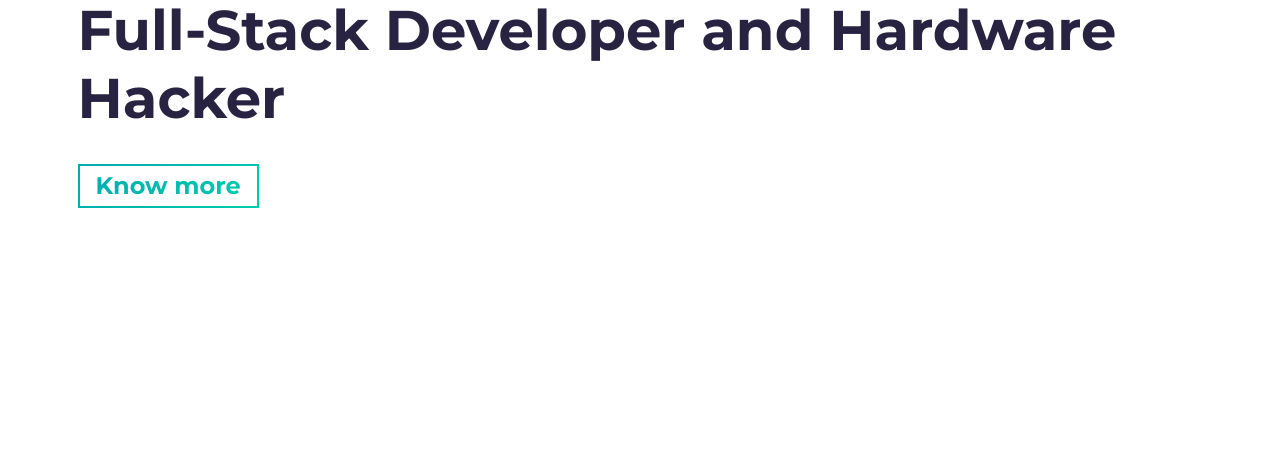
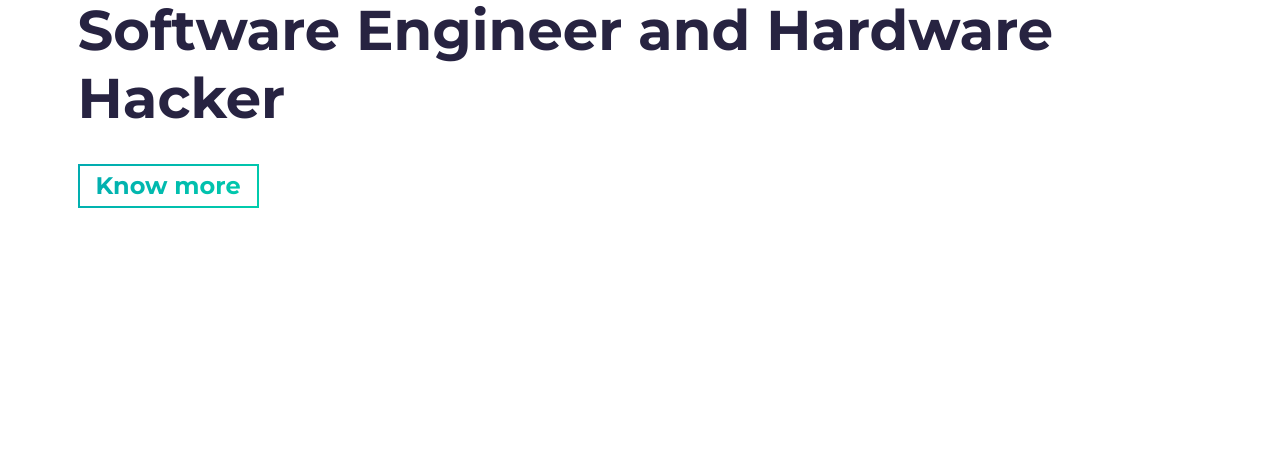
Before and after one commit to Klausdk1999/Portfolio, a website built with Parcel: page src/index.html in a window 1280 px wide. Shown: the part 326-800 px from the top of the page. Built offline with nearby package versions, Linux system fonts and the light colour scheme.

Commit message:
Patch: better subtitle

```diff
--- a/src/index.html
+++ b/src/index.html
@@ -46,7 +46,7 @@
       <h1 class="hero-title load-hidden">
         Hi, my name is <span class="text-color-main">Klaus Dieter Kupper</span>
         <br />
-        Full-Stack Developer and Hardware Hacker
+        Software Engineer and Hardware Hacker
       </h1>
       <p class="hero-cta load-hidden">
         <a rel="noreferrer" class="cta-btn cta-btn--hero" href="#about">Know more</a>
```
